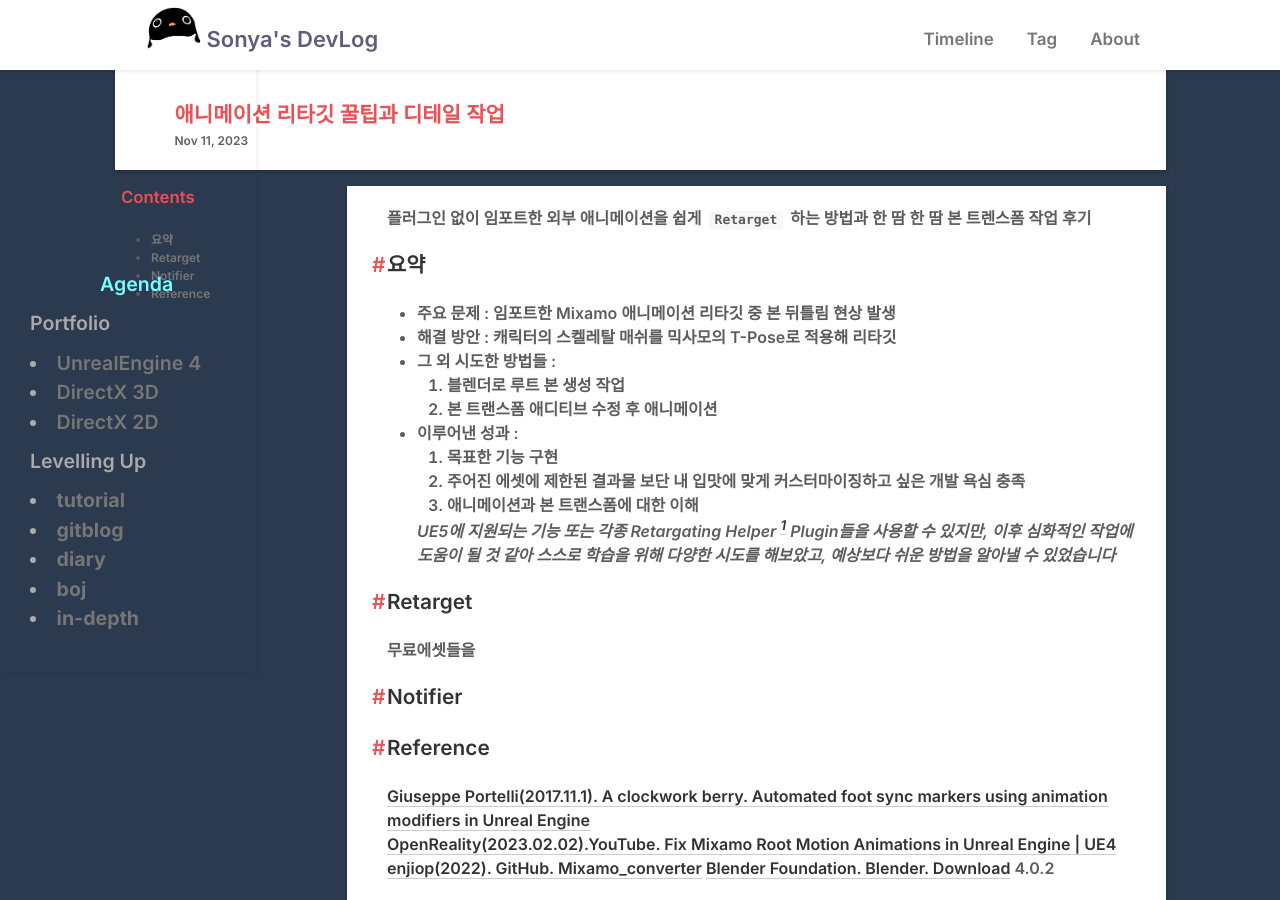
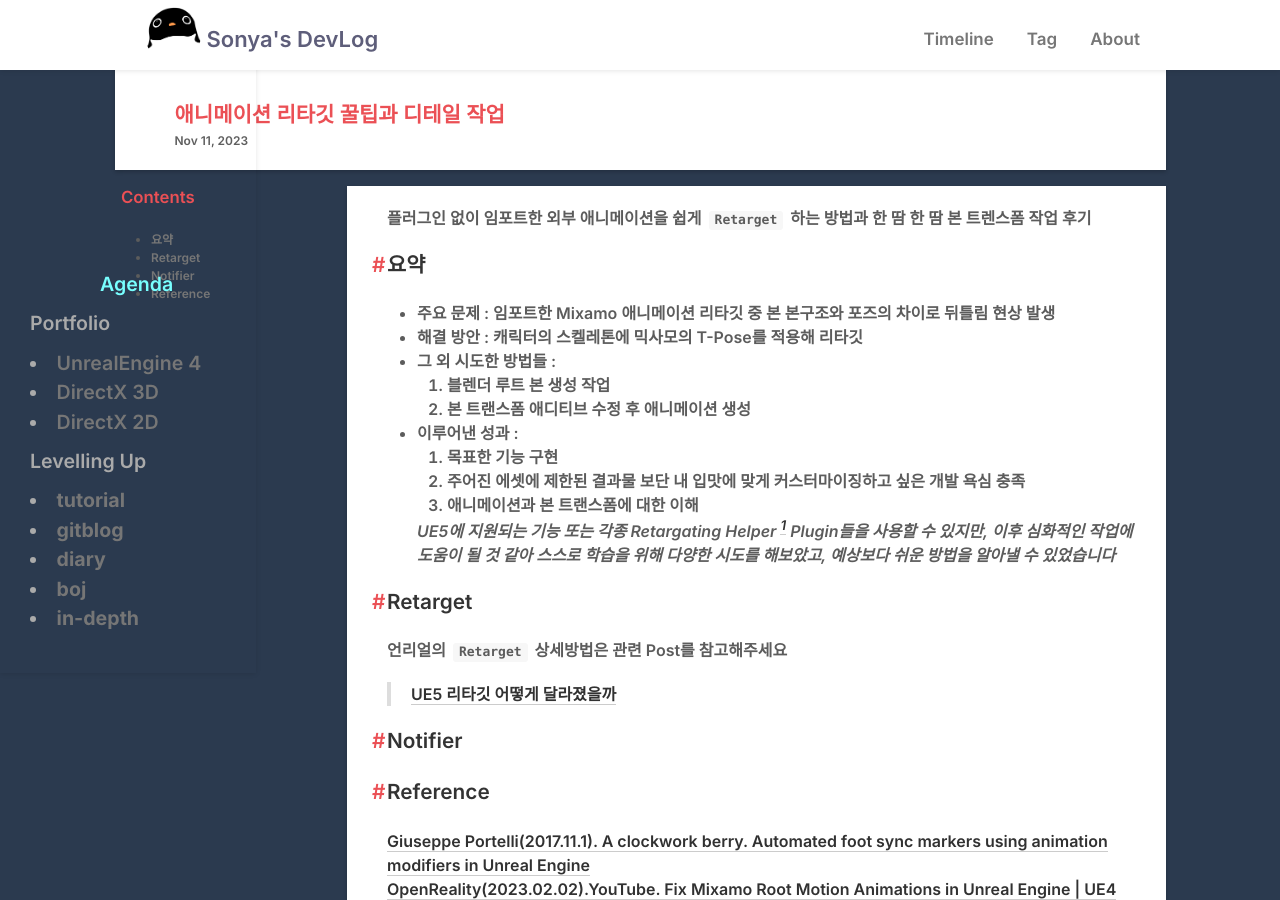
Before and after one commit to ssonsonya/ssonsonya.github.io, a Jekyll site: the page built from _posts/2023-11-11-Portfolio-UE4_01.md, in a window 1280 px wide and 900 px high. Built offline with Jekyll 4.4.1, drawn with Linux system fonts in a browser that asks for light colours; nearby versions of some CDN libraries; some web fonts are replaced; comment, search, counter and statistics services are not loaded.

Commit message:
[ Post ] Add more contents

```diff
--- a/_posts/2023-11-11-Portfolio-UE4_01.md
+++ b/_posts/2023-11-11-Portfolio-UE4_01.md
@@ -22,11 +22,11 @@ icon: game
 
 ## 요약
 
-- 주요 문제 : 임포트한 Mixamo 애니메이션 리타깃 중 본 뒤틀림 현상 발생
-- 해결 방안 : 캐릭터의 스켈레탈 매쉬를 믹사모의 T-Pose로 적용해 리타깃
+- 주요 문제 : 임포트한 Mixamo 애니메이션 리타깃 중 본 본구조와 포즈의 차이로 뒤틀림 현상 발생
+- 해결 방안 : 캐릭터의 스켈레톤에 믹사모의 T-Pose를 적용해 리타깃
 - 그 외 시도한 방법들 :
-    1. 블렌더로 루트 본 생성 작업
-    2. 본 트랜스폼 애디티브 수정 후 애니메이션
+    1. 블렌더 루트 본 생성 작업
+    2. 본 트랜스폼 애디티브 수정 후 애니메이션 생성
 - 이루어낸 성과 :
     1. 목표한 기능 구현
     2. 주어진 에셋에 제한된 결과물 보단 내 입맛에 맞게 커스터마이징하고 싶은 개발 욕심 충족
@@ -36,7 +36,9 @@ icon: game
 
 ## Retarget
 
-무료에셋들을
+언리얼의 `Retarget` 상세방법은 관련 Post를 참고해주세요
+> [UE5 리타깃 어떻게 달라졌을까](2023-10-11-UE5-RetargetUpdate.html)
+
 
 ## Notifier
 
```
